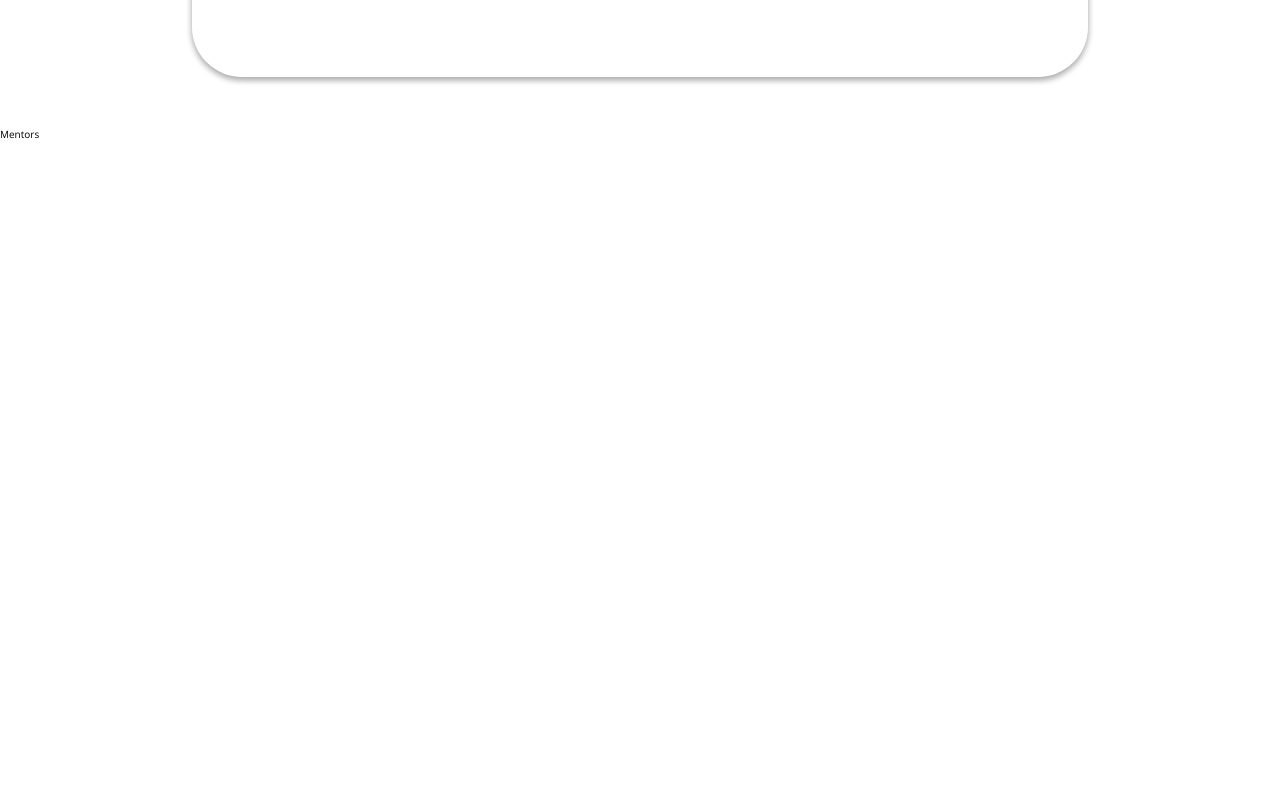
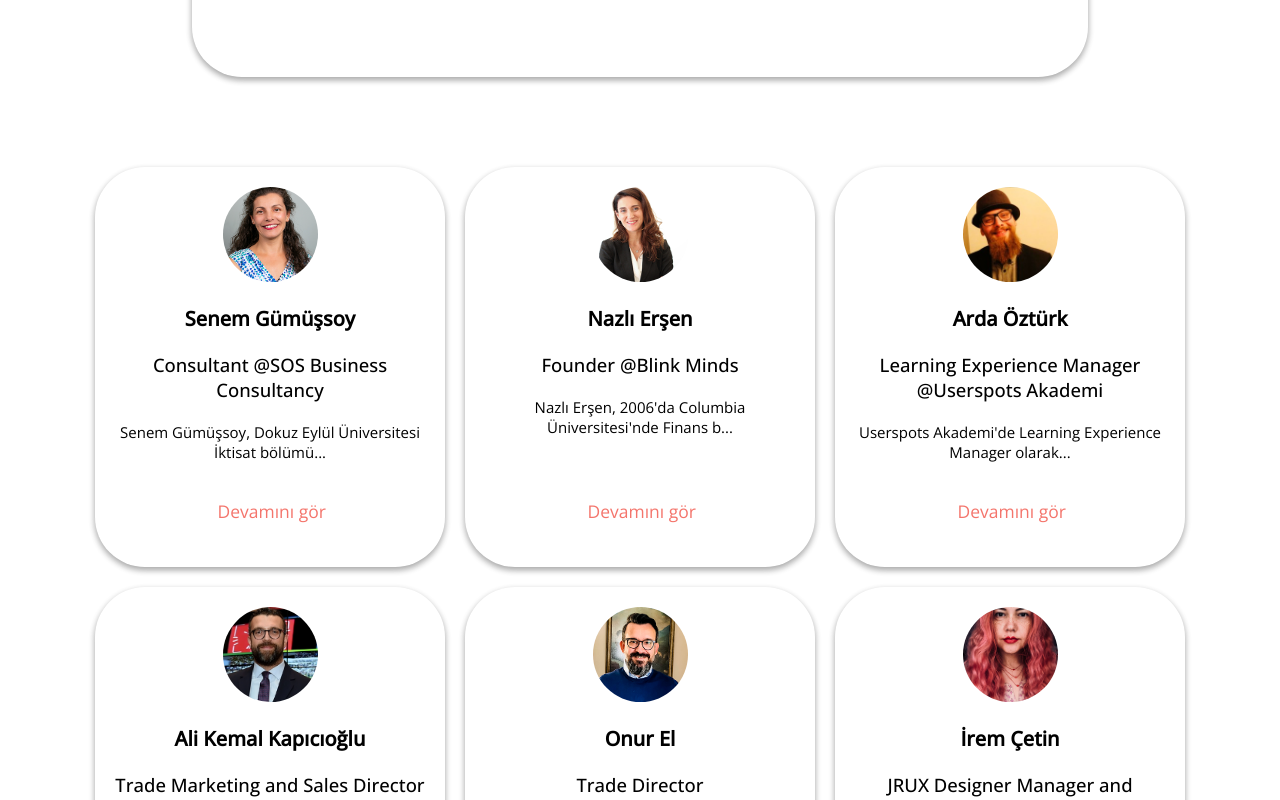
Before and after one commit to journo10/jobswire-test-clone-reactjs, a React (Create React App) app: page /mentors in a window 1280 px wide. Shown: the part 1540-2340 px from the top of the page. Before the commit the page ends 1681 px from the top, so only its background shows below. Built offline with nearby package versions, Linux system fonts and the light colour scheme; a web font is replaced by a local one.

Commit message:
mentors comp yapıldı.

```diff
--- /dev/null
+++ b/src/context/JobSwireContext.js
@@ -0,0 +1,21 @@
+import {useState } from "react";
+import { createContext, useContext } from "react";
+import {data }from "../data/data"
+
+const JobSwireContext = createContext();
+
+export const JobSwireProvider = ({children}) =>{
+   const [items, setItems] = useState(data);
+
+   //console.log(items);
+
+   const values ={
+    items,
+    setItems
+    }
+    return (
+        <JobSwireContext.Provider value={values}>{children}</JobSwireContext.Provider>
+    )
+};
+
+export const useJobSwire = () => useContext(JobSwireContext);
--- a/src/index.js
+++ b/src/index.js
@@ -3,10 +3,13 @@ import ReactDOM from 'react-dom/client';
 import './index.css';
 import App from './App';
 import { BrowserRouter as Router } from "react-router-dom"
+import { JobSwireProvider } from './context/JobSwireContext';
 
 const root = ReactDOM.createRoot(document.getElementById('root'));
 root.render(
+  <JobSwireProvider>
   <Router>
     <App />
   </Router>
+  </JobSwireProvider>
 );
--- /dev/null
+++ b/src/pages/MentorCard/MentorCard.css
@@ -0,0 +1,75 @@
+.card {
+    width: 350px;
+    height: 400px;
+    padding: 2rem;
+    box-shadow: rgba(0, 0, 0, 0.16) 0px 3px 6px, rgba(0, 0, 0, 0.23) 0px 3px 6px;
+    border-radius: 5rem;
+    overflow: hidden;
+    text-align: center;
+    position: relative;
+    left: 0;
+    top: 0;
+}
+
+.card img {
+    width: 95px;
+    height: 95px;
+    object-fit: cover;
+    object-position: center;
+    border-radius: 50%;
+}
+
+.card .card-text {
+    display: flex;
+    align-items: center;
+    justify-content: center;
+    flex-direction: column;
+    gap: 2rem;
+    margin-top: 2rem;
+}
+
+.card .card-text h5 {
+    font-size: 2rem;
+    font-weight: 600;
+    line-height: normal;
+    letter-spacing: normal;
+    font-family: inherit;
+}
+
+.card .card-text h6 {
+    font-size: 1.85rem;
+    font-weight: 500;
+    line-height: normal;
+    letter-spacing: normal;
+    font-family: inherit;
+}
+
+.card .card-text p {
+    font-size: 1.5rem;
+    font-weight: 300;
+    line-height: normal;
+    letter-spacing: normal;
+    font-family: inherit;
+    text-align: center;
+}
+
+.card .card-text p>.card-btn {
+    font-size: 1.75rem;
+    font-size: 300;
+    line-height: normal;
+    letter-spacing: normal;
+    font-family: inherit;
+    color: #f4756c;
+    cursor: pointer;
+    border: none;
+    outline: none;
+    background: transparent;
+    position: absolute;
+    left: 35%;
+    top: 83%;
+    transition: all .2s ease;
+}
+
+.card .card-text p>.card-btn:hover {
+    font-weight: 500;
+}
--- /dev/null
+++ b/src/pages/MentorCard/index.js
@@ -0,0 +1,24 @@
+import React, { useState } from "react";
+import "./MentorCard.css";
+
+const MentorCard = ({ item }) => {
+  const [readMore, setReadMore] = useState(false);
+
+  return (
+    <div className="card">
+      <img src={item.image} alt="card-img" />
+      <div className="card-text">
+        <h5 className="card-name">{item.name}</h5>
+        <h6 className="card-title">{item.title}</h6>
+        <p>
+          {readMore ? item.desc : `${item.desc.substring(0, 55)}...`}
+          <button className="card-btn" onClick={() => setReadMore(!readMore)}>
+            {readMore ? "Modal gelecek" : "Devamını gör"}
+          </button>
+        </p>
+      </div>
+    </div>
+  );
+};
+
+export default MentorCard;
--- a/src/pages/Mentors/Mentors.css
+++ b/src/pages/Mentors/Mentors.css
@@ -0,0 +1,12 @@
+.container-mentors {
+    max-width: 1200px;
+    height: auto;
+    width: 100%;
+    margin: 0 auto;
+    padding: 4rem 1rem;
+    display: flex;
+    align-items: center;
+    justify-content: center;
+    flex-wrap: wrap;
+    gap: 2rem;
+}
--- a/src/pages/Mentors/index.js
+++ b/src/pages/Mentors/index.js
@@ -1,9 +1,18 @@
-import React from 'react'
+import React from "react";
+import { useJobSwire } from "../../context/JobSwireContext";
+import MentorCard from "../MentorCard";
+import "./Mentors.css"
 
 const Mentors = () => {
+  const { items } = useJobSwire();
+
   return (
-    <div>Mentors</div>
-  )
-}
+    <div className="container-mentors">
+      {items.map((item, key) => (
+        <MentorCard key={key} item={item} />
+      ))}
+    </div>
+  );
+};
 
 export default Mentors;
```
